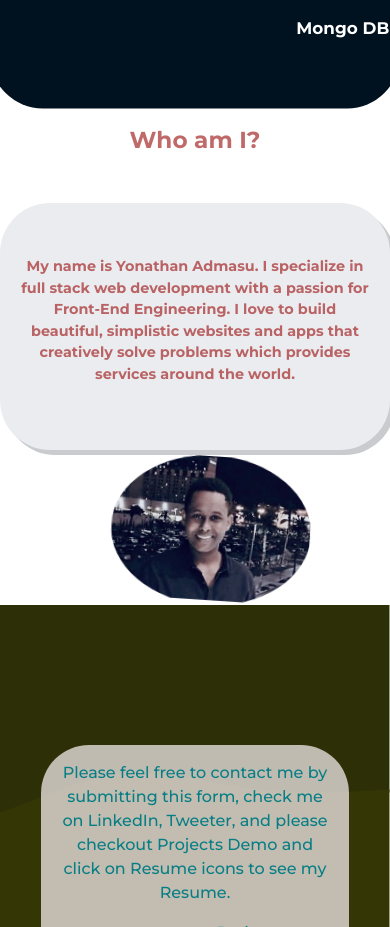
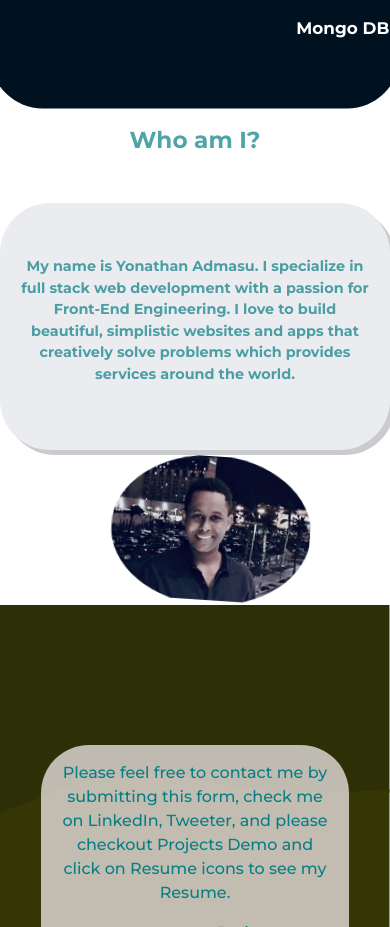
Before and after one commit to Yonathan-Admasu728/PortFolio-Z-Genesis, a React (Create React App) app: page / in a window 390 px wide. Shown: the part 3700-4627 px from the top of the page. Built offline with nearby package versions, Linux system fonts and the light colour scheme.

Commit message:
updated the who am I h3 color to match the them

```diff
--- a/src/pages/Home.js
+++ b/src/pages/Home.js
@@ -139,7 +139,7 @@ function Home() {
 
       <div>
         <div className="container projects-intro">
-          <div>
+          <div className="who">
             <h3 className="font-bold text-center">Who am I? </h3>
             <div className="row flex-with-center mt-5">
               <div className="col-md-6 n-box2 px-3 py-5" data-aos="fade-down">
--- a/src/stylesheets/home.css
+++ b/src/stylesheets/home.css
@@ -67,7 +67,7 @@
 .wy {
     font-size: 1.2rem;
     font-family: "Montserrat", sans-serif !important;
-    color: brown;
+    color: #077e85;
     opacity: 0.7;
 
 }
@@ -105,6 +105,9 @@
 .yonathan-img img:hover {
     transform: scale(1.05);
     overflow: none !important;
+}
+.who h3 {
+    color: #077e85;
 }
 
 
@@ -165,7 +168,7 @@ pre{
 .wy {
     font-size: 0.9rem;
     font-family: "Montserrat", sans-serif !important;
-    color: brown;
+    color: #077e85;
     opacity: 0.7;
     margin: 5px;
 
```
